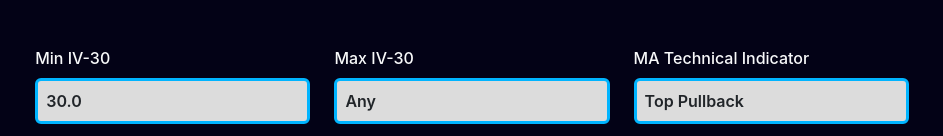
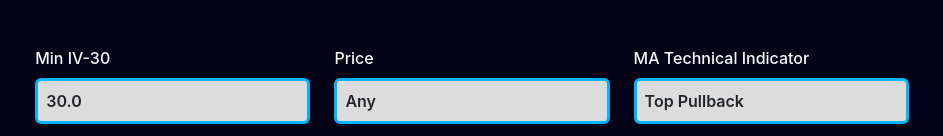
Before and after one commit to Abudibro/StockScreener, a React (Create React App) app in the folder app/: page / in a window 1280 px wide. Shown: the part 372-508 px from the top of the page, without its empty margins (168-1111 px from the left). Built offline with nearby package versions, Linux system fonts and the light colour scheme.

Commit message:
stock screener scraping implementation

```diff
--- a/app/src/StockFinder/DropdownFilter.js
+++ b/app/src/StockFinder/DropdownFilter.js
@@ -11,7 +11,7 @@ export default function DropdownFilter({ setting, onChange, xs }) {
                 <Form.Label className="heading-text-weight-3 text-light">{label}</Form.Label>
                 <Form.Select defaultValue={defaultValue} xs={xs} onChange={(e) => onChange(e.target.value)} className="p-2 heading-text-weight-4" style={{border: 'rgb(0 180 255) 3px solid', background: 'rgb(220 220 220)'}}>
                     {options.map((option, index) => (
-                        <option key={index}>{option}</option>
+                        <option value={option.value} key={index}>{option.label}</option>
                     ))}
                 </Form.Select>
             </Form.Group>
--- a/app/src/StockFinder/index.js
+++ b/app/src/StockFinder/index.js
@@ -10,7 +10,7 @@ const StockFinderPage = () => {
   const [avgStockVolume, setAvgStockVolume] = useState(settings.avgStockVolume.defaultValue);
   const [rsi, setRsi] = useState(settings.RSI.defaultValue);
   const [minIV30, setMinIV30] = useState(settings.minIV30.defaultValue);
-  const [maxIV30, setMaxIV30] = useState(settings.maxIV30.defaultValue);
+  const [price, setPrice] = useState(settings.price.defaultValue);
   const [maTechnicalIndicator, setMATechnicalIndicator] = useState(settings.MATechnicalIndicator.defaultValue);
 
   const onSubmitSearch = () => {
@@ -18,7 +18,7 @@ const StockFinderPage = () => {
       minMarketCap,
       stockType,
       minIV30,
-      maxIV30,
+      price,
       avgStockVolume,
       maTechnicalIndicator,
       rsi
@@ -26,6 +26,16 @@ const StockFinderPage = () => {
       console.log(data)
   });
   }
+
+  console.log({
+    minMarketCap,
+    stockType,
+    minIV30,
+    price,
+    avgStockVolume,
+    maTechnicalIndicator,
+    rsi
+  })
 
   return (
     <div className="d-flex align-items-center justify-content-center vh-100">
@@ -42,7 +52,7 @@ const StockFinderPage = () => {
               </Row>
               <Row>
                 <DropdownFilter setting={settings.minIV30} onChange={setMinIV30} />
-                <DropdownFilter setting={settings.maxIV30} onChange={setMaxIV30} />
+                <DropdownFilter setting={settings.price} onChange={setPrice} />
                 <DropdownFilter setting={settings.MATechnicalIndicator} onChange={setMATechnicalIndicator} />
               </Row>
               <Button type="button" onClick={onSubmitSearch} className="w-100 mt-5 bg-gradient-custom" style={{ border: 'none', padding: '1rem 0' }}>
--- a/app/src/StockFinder/settings.js
+++ b/app/src/StockFinder/settings.js
@@ -1,86 +1,100 @@
 const settings = {
   minMarketCap: {
     label: 'Min Market Cap',
-      defaultValue: '$1 Billion',
+    defaultValue: 'Over 1000000000',
     options: [
-        'Any',
-        '$1 Billion',
-        '$5 Billion',
-        '$10 Billion',
-        '$20 Billion',
+      { label: 'Any', value: 'Any' },
+      { label: '$1 Billion', value: 'Over 1000000000' },
+      { label: '$5 Billion', value: 'Over 5000000000' },
+      { label: '$10 Billion', value: 'Over 10000000000' },
+      { label: '$20 Billion', value: 'Over 20000000000' },
     ]
   },
   stockType: {
     label: 'Stock Type',
     defaultValue: 'Common',
     options: [
-        'Any', 'Common', 'ETF'
+      { label: 'Any', value: 'Any' },
+      { label: 'Common', value: 'Common' },
+      { label: 'ETF', value: 'ETF' }
     ]
   },
   minIV30: {
     label: 'Min IV-30',
-      defaultValue: '30.0',
+    defaultValue: 'Above 30.0',
     options: [
-        'Any',
-        '5.0',
-        '10.0',
-        '20.0',
-        '30.0',
-        '50.0',
-        '70.0',
-        '90.0',
-        '120.0',
+      { label: 'Any', value: 'Any' },
+      { label: '5.0', value: 'Above 5.0' },
+      { label: '10.0', value: 'Above 10.0' },
+      { label: '20.0', value: 'Above 20.0' },
+      { label: '30.0', value: 'Above 30.0' },
+      { label: '50.0', value: 'Above 50.0' },
+      { label: '70.0', value: 'Above 70.0' },
+      { label: '90.0', value: 'Above 90.0' },
+      { label: '120.0', value: 'Above 120.0' },
     ]
   },
-    maxIV30: {
-      label: 'Max IV-30',
+  price: {
+    label: 'Price',
     defaultValue: 'Any',
     options: [
-        'Any',
-        '5.0',
-        '10.0',
-        '20.0',
-        '30.0',
-        '50.0',
-        '70.0',
-        '90.0',
-        '120.0',
+      { label: 'Any', value: 'Any' },
+      { label: 'Below 5', value: 'Below 5.00' },
+      { label: 'Below 10', value: 'Below 10.00' },
+      { label: 'Below 25', value: 'Below 25.00' },
+      { label: 'Below 40', value: 'Below 40.00' },
+      { label: 'Below 60', value: 'Below 60.00' },
+      { label: 'Below 100', value: 'Below 100.00' },
+      { label: '5 to 25', value: '5.00 To 25.00' },
+      { label: '10 to 30', value: '10.00 To 30.00' },
+      { label: '10 to 60', value: '10.00 To 60.00' },
+      { label: '20 to 50', value: '20.00 To 50.00' },
+      { label: '50 to 100', value: '50.00 To 100.00' },
+      { label: 'Above 5', value: 'Above 5.00' },
+      { label: 'Above 10', value: 'Above 10.00' },
+      { label: 'Above 25', value: 'Above 25.00' },
+      { label: 'Above 40', value: 'Above 40.00' },
+      { label: 'Above 60', value: 'Above 60.00' },
+      { label: 'Above 100', value: 'Above 100.00' },
     ]
   },
   avgStockVolume: {
     label: 'Average Stock Volume',
-      defaultValue: 'Over 1 Million',
+    defaultValue: 'Over 1000000',
     options: [
-        'Any',
-        'Over 50 Thousand',
-        'Over 100 Thousand',
-        'Over 500 Thousand',
-        'Over 750 Thousand',
-        'Over 1 Million',
-        'Over 5 Million',
+      { label: 'Any', value: 'Any' },
+      { label: 'Over 50 Thousand', value: 'Over 50000' },
+      { label: 'Over 100 Thousand', value: 'Over 100000' },
+      { label: 'Over 500 Thousand', value: 'Over 500000' },
+      { label: 'Over 750 Thousand', value: 'Over 750000' },
+      { label: 'Over 1 Million', value: 'Over 1000000' },
+      { label: 'Over 5 Million', value: 'Over 5000000' },
     ]
   },
   MATechnicalIndicator: {
     label: 'MA Technical Indicator',
     defaultValue: 'Top Pullback',
     options: [
-        'Any', 'Top Pullback', 'Bearish'
+      { label: 'Any', value: 'Any' },
+      { label: 'Top Pullback', value: 'Top Pullback' },
+      { label: 'Bearish', value: 'Bearish' }
     ]
   },
   RSI: {
     label: '14-Day RSI',
-      defaultValue: '30 to 50',
+    defaultValue: '30.0 To 50.0',
     options: [
-        'Any',
-        'Above 90',
-        'Above 70 (Overbought)',
-        '50 to 70',
-        '30 to 70',
-        '30 to 50',
-        'Below 30 (Oversold)',
-        'Below 10'
+      { label: 'Any', value: 'Any' },
+      { label: 'Above 90', value: 'Above 90.0' },
+      { label: 'Above 70 (Overbought)', value: 'Above 70.0' },
+      { label: '50 to 70', value: '50.0 To 70.0' },
+      { label: '30 to 70', value: '30.0 To 70.0' },
+      { label: '30 to 50', value: '30.0 To 50.0' },
+      { label: 'Below 30 (Oversold)', value: 'Below 30.0' },
+      { label: 'Below 10', value: 'Below 10.0' }
     ]
   }
 };
 
+
 export default settings;
```
Also changed, not shown: 1 other file (tests, documents, lock files or other folders). Lines whose indentation alone changed are shown as unchanged.
